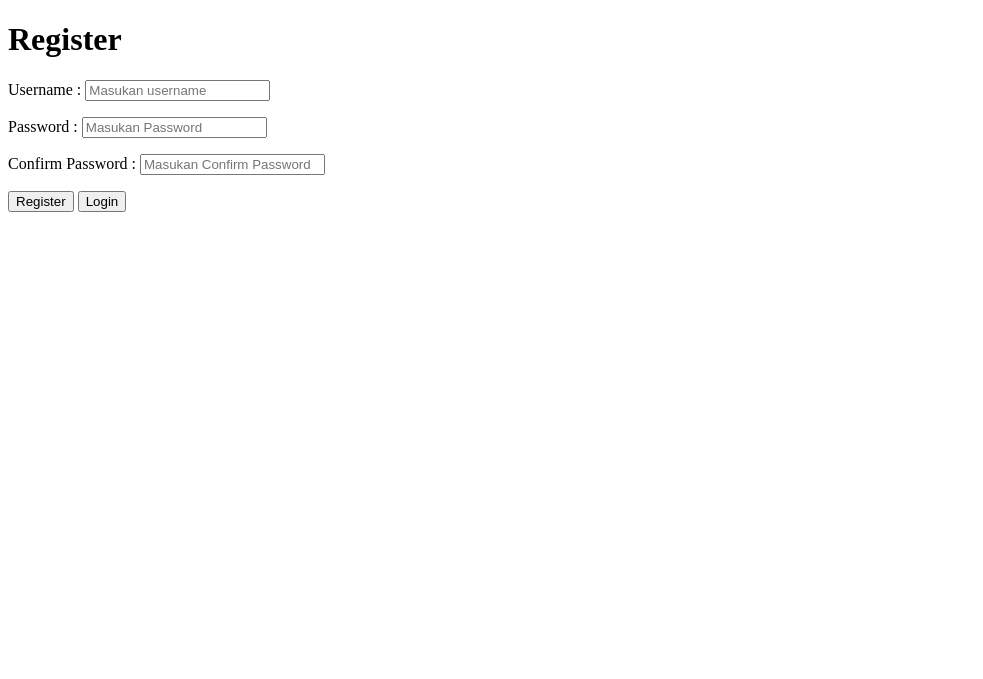
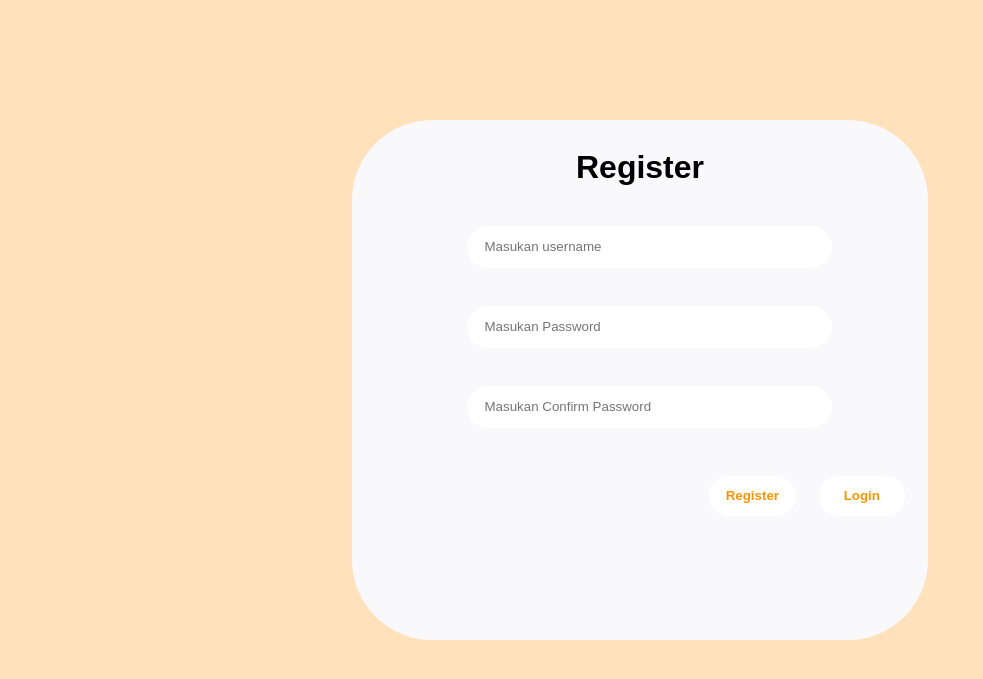
Before and after one commit to nicholasWijaya100/E-commerce-Website-using-PHP, a PHP site: page /register.php in a window 1280 px wide. Shown: the top 679 px of the page, without its empty margins (0-983 px from the left). Run offline with PHP 8.4, Linux system fonts and the light colour scheme.

Commit message:
Login css
Login ditambah css and improve

```diff
--- a/register.php
+++ b/register.php
@@ -33,15 +33,30 @@
     <meta http-equiv="X-UA-Compatible" content="IE=edge">
     <meta name="viewport" content="width=device-width, initial-scale=1.0">
     <title>Register</title>
+    <link rel="stylesheet" href="style.css">
 </head>
 <body>
-    <form action="" method="POST">
-        <h1>Register</h1>
-        <p>Username : <input type="text" name="username" placeholder="Masukan username"></p>
-        <p>Password : <input type="password" name="password" placeholder="Masukan Password"></p>
-        <p>Confirm Password : <input type="password" name="cpassword" placeholder="Masukan Confirm Password"></p>
-        <input type="submit" value="Register" name="registerBtn">
-        <input type="submit" value="Login" formaction="index.php">
-    </form>
+    <div class="login-card regis-tall">
+        <form action="" method="POST">
+
+
+            <h1>Register</h1>
+            <div class="form-rows">
+                <input type="text" name="username" placeholder="Masukan username" class= "text-input">
+            </div>
+            <div class="form-rows">
+                <input type="password" name="password" placeholder="Masukan Password" class= "text-input">
+            </div>
+            <div class="form-rows">
+            <input type="password" name="cpassword" placeholder="Masukan Confirm Password" class= "text-input">
+            </div>
+
+
+
+            <input type="submit" value="Login" formaction="index.php" class="login-buttons">
+            <input type="submit" value="Register" name="registerBtn" class="login-buttons">
+
+        </form>
+    </div>
 </body>
 </html>
--- a/style.css
+++ b/style.css
@@ -327,13 +327,14 @@ body{
 
 /* Index */
 .login-card{
-    width: 40vw;
-    height: 40vh;
+    width: 45vw;
+    height: 55vh;
     margin-top: 20vh;
-    border-radius: 30px;
+    border-radius: 10vmin;
     background-color: #F9F9FB;
     margin-left: auto;
     margin-right: auto;
+    overflow-y: auto;
 }
 .login-card h1{
     text-align: center;
@@ -371,3 +372,8 @@ body{
     border-radius: 20px;
     float: right;
 }
+/* Register */
+.regis-tall{
+    margin-top: 15vh;
+    height: 65vh;
+}
```
